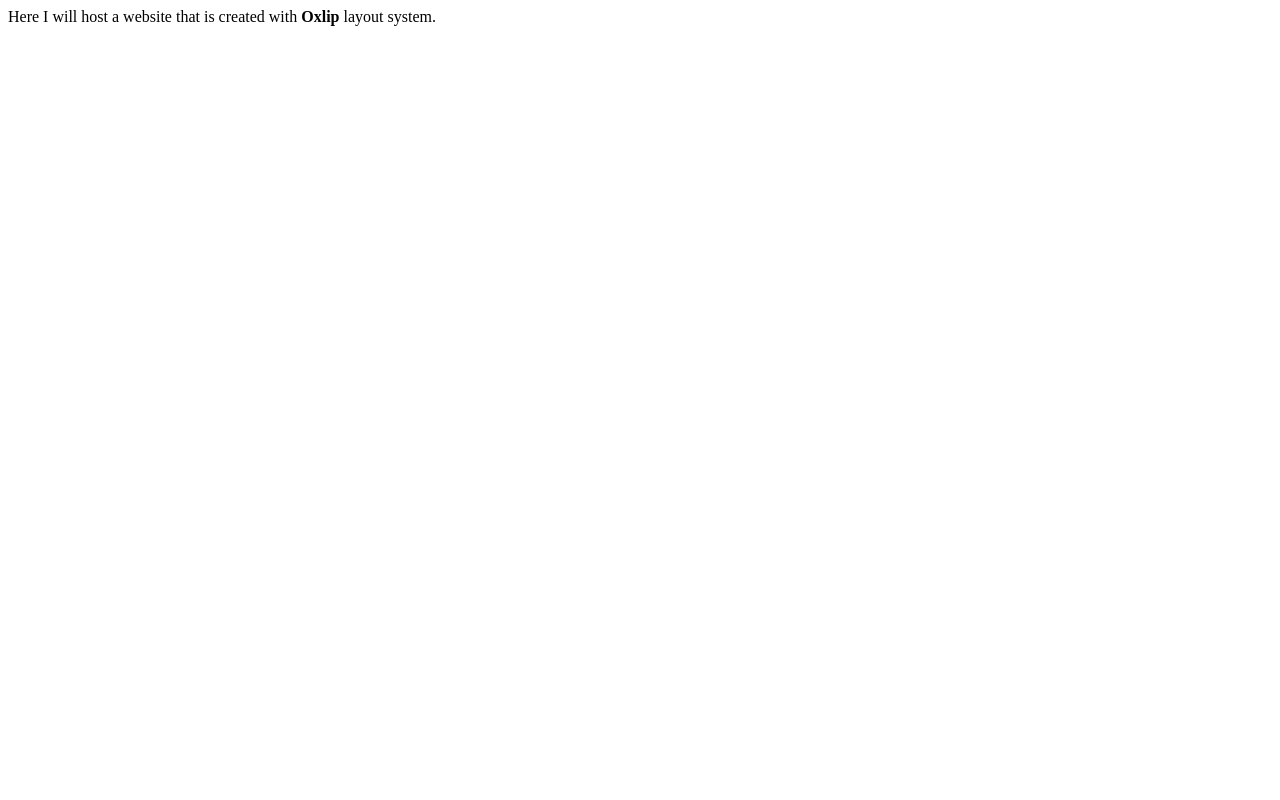
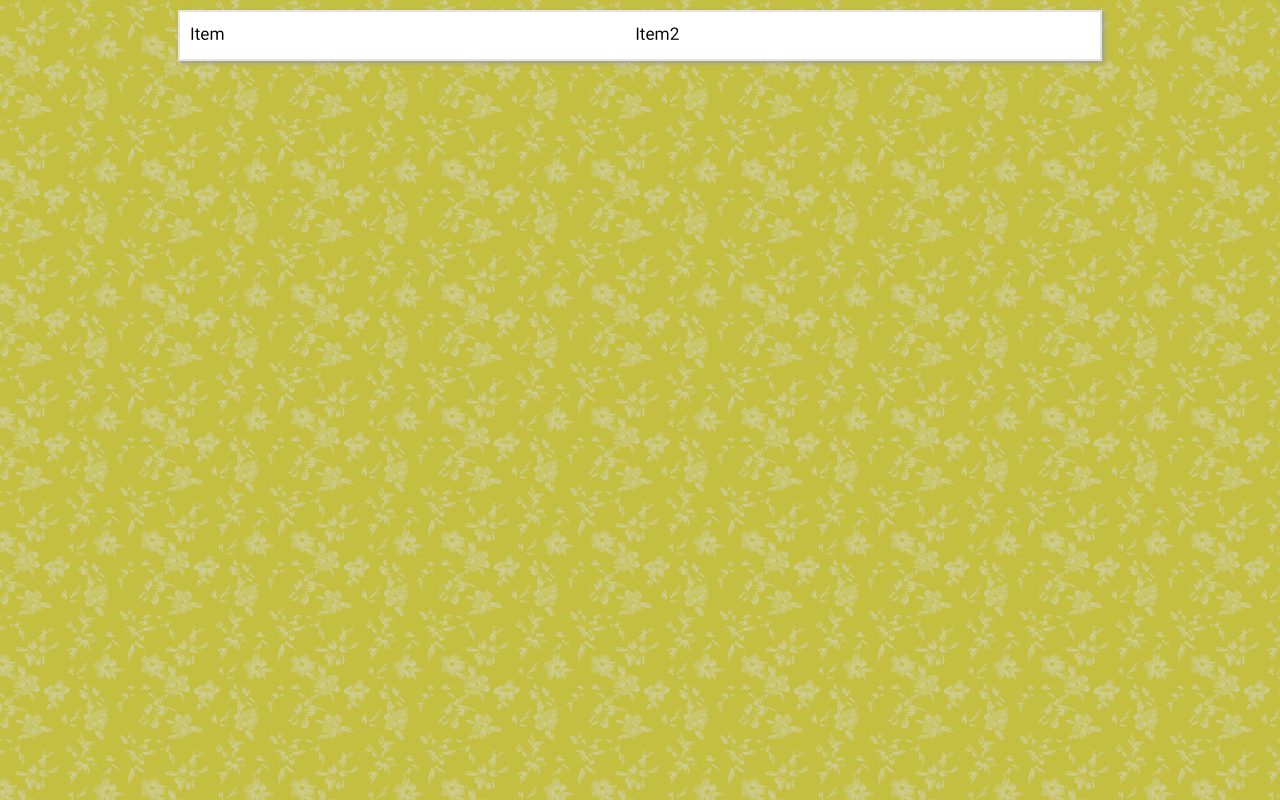
Before and after one commit to avestura/Oxlip, a plain HTML site: page index.html in a window 1280 px wide. Drawn offline with Linux system fonts and the light colour scheme; files whose address does not match are found by name.

Commit message:
Add base css

```diff
--- /dev/null
+++ b/Assets/css/main.css
@@ -0,0 +1,4 @@
+body{
+    font-family: IRANSans, 'Segoe UI', Tahoma, Geneva, Verdana, sans-serif;
+    background: repeat #C4BF41  url('../../Assets/gray-floral.png');
+}
--- a/Oxlip/oxlip-0.0.1.css
+++ b/Oxlip/oxlip-0.0.1.css
@@ -0,0 +1,35 @@
+/* Oxlip Flex */
+.oxlip-container{
+    display: flex;
+}
+
+.oxlip-item {
+    flex-grow: 1;
+}
+
+.oxlip-navbar{
+    display: flex;
+}
+
+/* Oxlip features */
+.oxlip-document {
+    justify-content: center;
+    background: white;
+    box-shadow: 2px 2px 5px #9d9d9d;
+    border: 2px solid #e3e3e3;
+    width: 900px;
+    padding: 10px;
+    margin: 10px auto;
+}
+
+@media all and (max-width: 900px){
+
+    .oxlip-document {
+        width: 100%;
+        margin: 10px;
+    }
+}
+
+@media all and (max-width: 600px){
+
+}
--- a/index.html
+++ b/index.html
@@ -1,8 +1,16 @@
 <html>
 <head>
     <title>Oxlip</title>
+    <link rel="stylesheet" type="text/css" href="Oxlip/oxlip-0.0.1.css" />
+    <link rel="stylesheet" type="text/css" href="Assets/Fonts/fontiran.css" />
+    <link rel="stylesheet" type="text/css" href="Assets/css/main.css" />
 </head>
 <body>
-    Here I will host a website that is created with <b>Oxlip</b> layout system.
+    <div class="oxlip-container oxlip-document">
+        <div class="oxlip-item">Item</div>
+        <div class="oxlip-item">Item2</div>
+    </div>
+
+    <script src="Oxlip/oxlip-0.0.1.js"></script>
 </body>
 </html>
```
Also changed, not shown: Assets/gray-floral.png (added).
